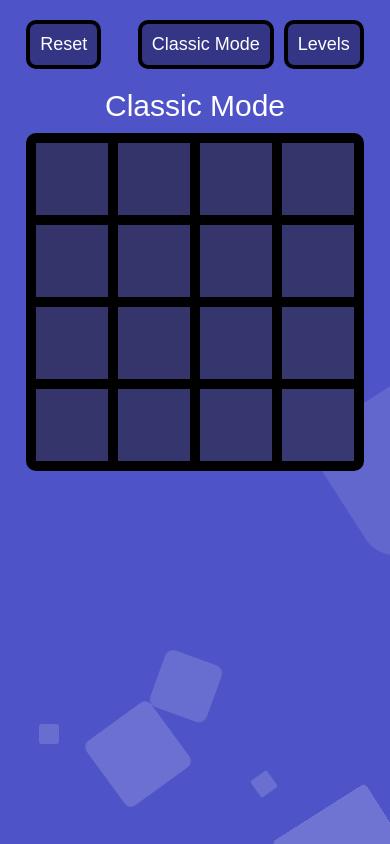
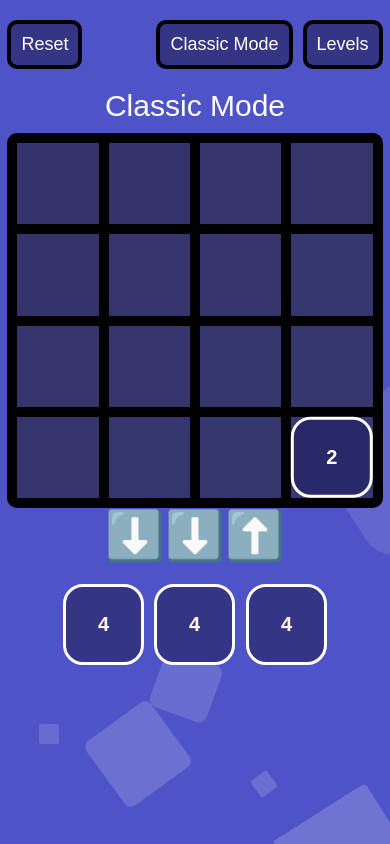
Before and after one commit to EdricY/GMTK-Jam-2023, a website built with webpack: page dist/index.html in a window 390 px wide. Built offline with nearby package versions, Linux system fonts and the light colour scheme.

Commit message:
init, text changes

```diff
--- a/src/index.css
+++ b/src/index.css
@@ -36,7 +36,7 @@ html {
 .outer-wrap {
   height: 100%;
   max-width: 100%;
-  aspect-ratio: 2/5;
+  aspect-ratio: 4/9;
   margin-inline: auto;
 }
 
@@ -149,7 +149,7 @@ html {
   aspect-ratio: 1 / 1;
   display: grid;
   place-items: center;
-  font-size: 30px;
+  font-size: 28px;
   font-family: sans-serif;
   font-weight: bold;
   background-color: rgb(86, 86, 211);
@@ -199,9 +199,17 @@ html {
 }
 
 @keyframes breathe {
-  0% { opacity: 1;}
-  50% { opacity: .8;}
-  100% { opacity: 1;}
+  0% {
+    opacity: 1;
+  }
+
+  50% {
+    opacity: .8;
+  }
+
+  100% {
+    opacity: 1;
+  }
 }
 
 /* .grid-cell[data-dir="⬆️"]::after {
@@ -237,7 +245,7 @@ html {
 
   display: grid;
   place-items: center;
-  font-size: 30px;
+  font-size: 28px;
   font-family: sans-serif;
   font-weight: bold;
   transition: all linear 0.1s;
@@ -405,8 +413,11 @@ html {
 
 }
 
-@media screen and (max-width: 400px) {
-  .queue-cell, .cell-inner {
+@media screen and (max-width: 400px),
+screen and (max-height: 700px) {
+
+  .queue-cell,
+  .cell-inner {
     font-size: 20px;
     border-width: 3px;
   }
--- a/src/levels.css
+++ b/src/levels.css
@@ -31,7 +31,7 @@
   color: white;
   border-radius: 20px;
   border: 4px solid white;
-  font-size: 30px;
+  font-size: 28px;
   font-family: sans-serif;
   cursor: pointer;
   position: relative;
--- a/src/main.js
+++ b/src/main.js
@@ -177,3 +177,6 @@ export function initLevel(startingGrid, queueVals, levelDirQueue) {
   document.getElementById("direction-queue").innerHTML =
     dirQueue.map(x => `<div>${x}</div>`).join("");
 }
+
+
+initClassic();
```
